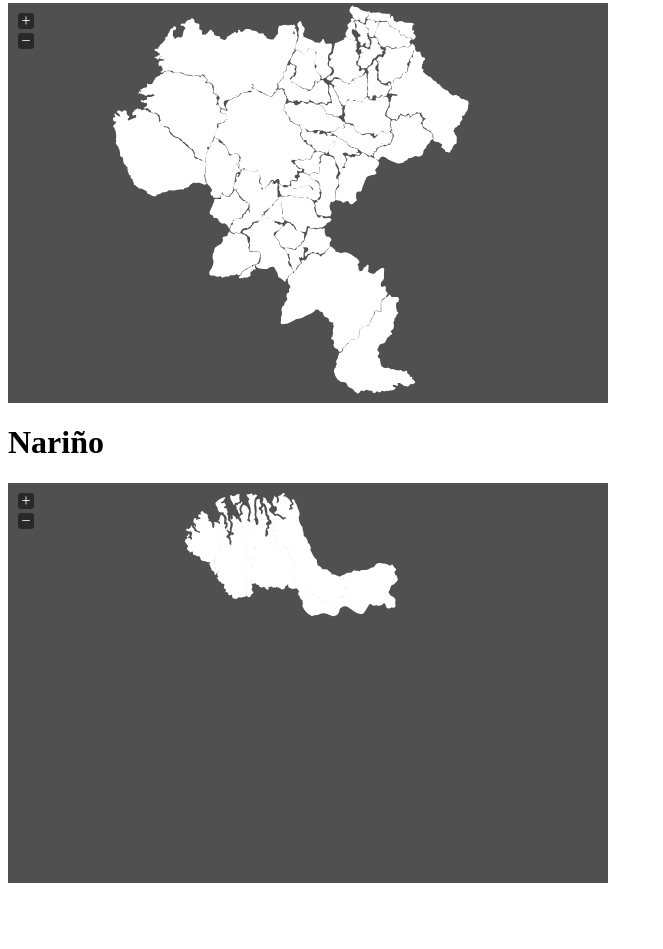
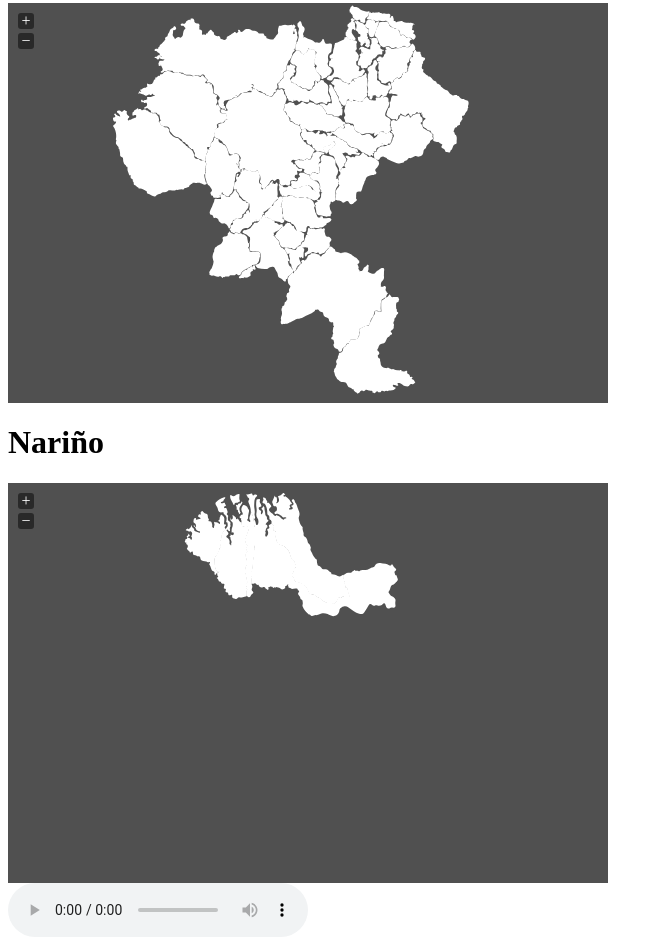
Before and after one commit to Jimmy9007/caucaVectorizado, a plain HTML site: page index.html in a window 1280 px wide. Shown: the part 1058-2007 px from the top of the page, without its empty margins (0-663 px from the left). Before the commit the page ends 1949 px from the top, so only its background shows below. Drawn offline with Linux system fonts and the light colour scheme.

Commit message:
Implementar audioCuemto

```diff
--- a/index.html
+++ b/index.html
@@ -22,6 +22,10 @@
     <div id="cauca_map2" style="width: 600px; height: 400px"></div>
     <h1>Nariño</h1>
     <div id="narino_map" style="width: 600px; height: 400px"></div>
+     <audio controls>
+        <source src="audio1.mp3" type="audio/mp3">
+        Tu navegador no soporta audio HTML5.
+    </audio>
     <script>
         $(document).ready(function () {
             var gdpData = {
```
